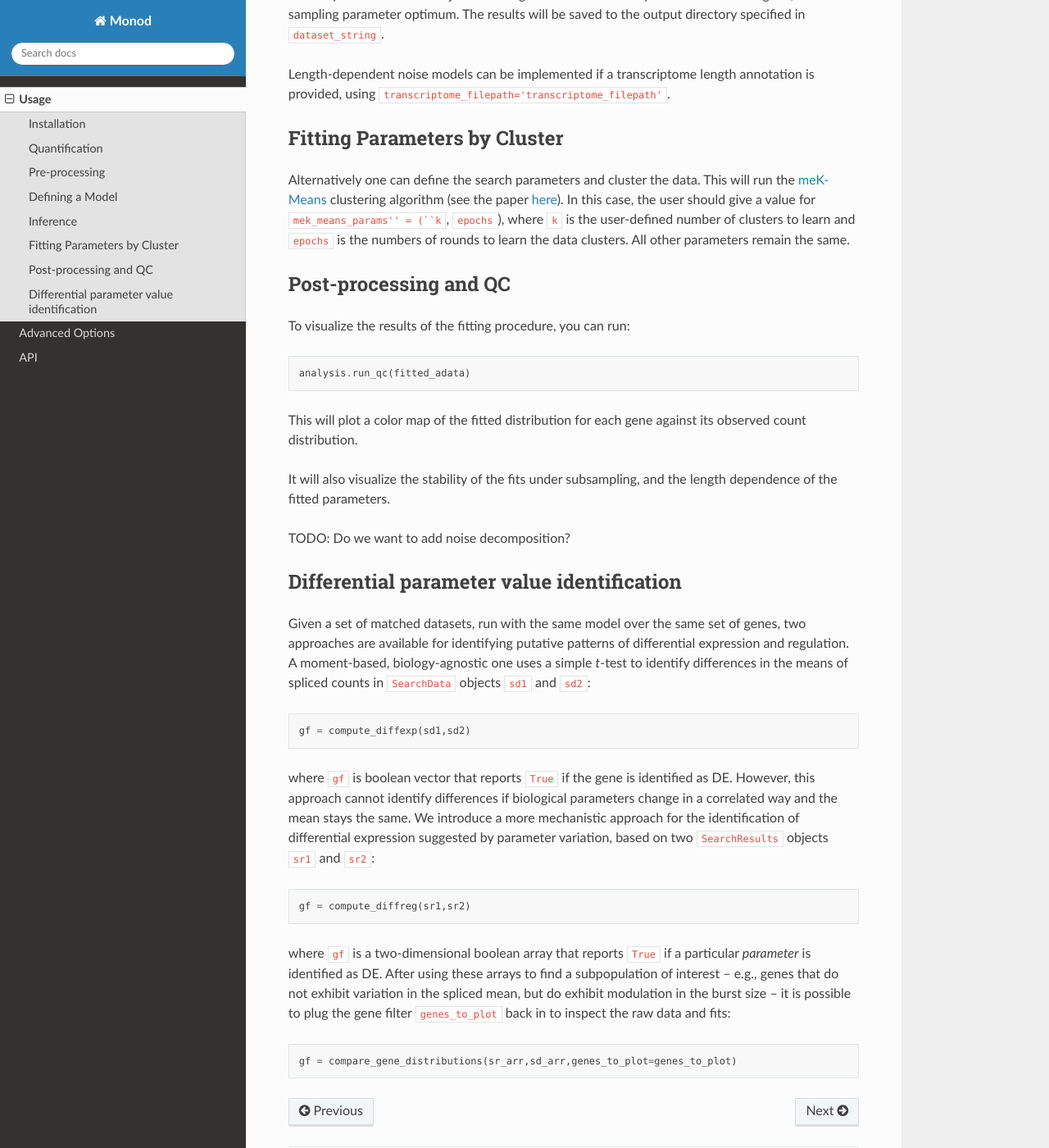
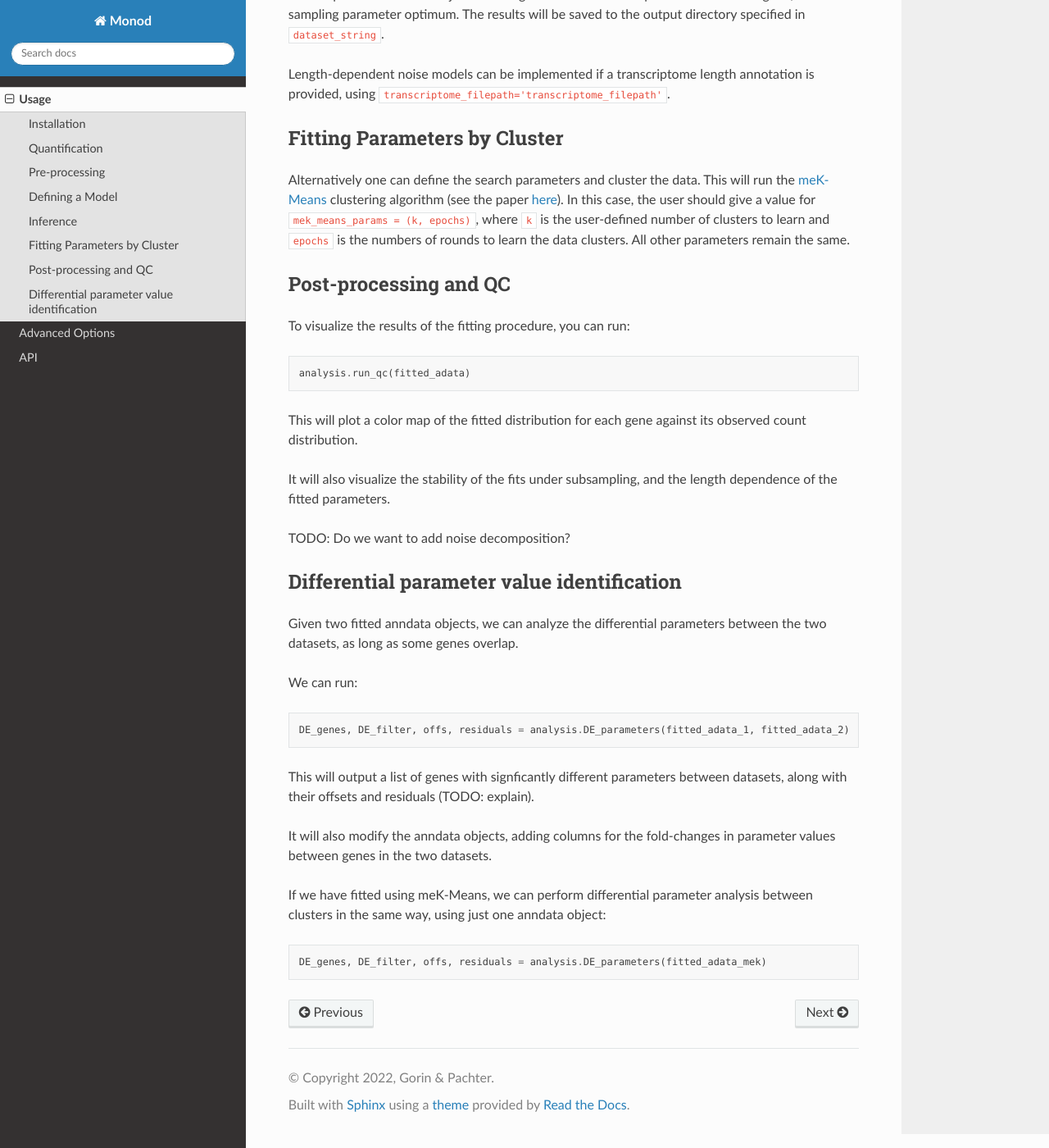
Before and after one commit to pachterlab/monod_examples, a Sphinx documentation site: the page built from docs/source/usage.rst, in a window 1280 px wide and 1400 px high, scrolled down 1930 px. Shown: the whole window at 82% size. Built offline with Sphinx 7.4.7 and the Read the Docs theme 3.1.0, drawn with Linux system fonts in a browser that asks for light colours; some of the changed text lies outside the part shown.

Commit message:
Update usage.rst
DE params

```diff
--- a/docs/source/usage.rst
+++ b/docs/source/usage.rst
@@ -93,7 +93,7 @@ Length-dependent noise models can be implemented if a transcriptome length annot
 Fitting Parameters by Cluster
 -------------------
 
-Alternatively one can define the search parameters and cluster the data. This will run the `meK-Means <https://github.com/pachterlab/CGP_2023/>`_ clustering algorithm (see the paper `here <https://www.biorxiv.org/content/10.1101/2023.09.17.558131v2>`_). In this case, the user should give a value for ``mek_means_params'' = (``k``, ``epochs``), where ``k`` is the user-defined number of clusters to learn and ``epochs`` is the numbers of rounds to learn the data clusters. All other parameters remain the same.
+Alternatively one can define the search parameters and cluster the data. This will run the `meK-Means <https://github.com/pachterlab/CGP_2023/>`_ clustering algorithm (see the paper `here <https://www.biorxiv.org/content/10.1101/2023.09.17.558131v2>`_). In this case, the user should give a value for ``mek_means_params = (k, epochs)``, where ``k`` is the user-defined number of clusters to learn and ``epochs`` is the numbers of rounds to learn the data clusters. All other parameters remain the same.
 
 Post-processing and QC
 ----------------
@@ -114,20 +114,21 @@ TODO: Do we want to add noise decomposition?
 
 Differential parameter value identification
 ----------------
-Given a set of matched datasets, run with the same model over the same set of genes, two approaches are available for identifying putative patterns of differential expression and regulation. A moment-based, biology-agnostic one uses a simple *t*-test to identify differences in the means of spliced counts in ``SearchData`` objects ``sd1`` and ``sd2``:
+
+Given two fitted anndata objects, we can analyze the differential parameters between the two datasets, as long as some genes overlap.
+
+We can run:
 
 .. code-block:: python
 
- gf = compute_diffexp(sd1,sd2)
+ DE_genes, DE_filter, offs, residuals = analysis.DE_parameters(fitted_adata_1, fitted_adata_2)
 
-where ``gf`` is boolean vector that reports ``True`` if the gene is identified as DE. However, this approach cannot identify differences if biological parameters change in a correlated way and the mean stays the same. We introduce a more mechanistic approach for the identification of differential expression suggested by parameter variation, based on two ``SearchResults`` objects ``sr1`` and ``sr2``:
+This will output a list of genes with signficantly different parameters between datasets, along with their offsets and residuals (TODO: explain).
+
+It will also modify the anndata objects, adding columns for the fold-changes in parameter values between genes in the two datasets.
+
+If we have fitted using meK-Means, we can perform differential parameter analysis between clusters in the same way, using just one anndata object:
 
 .. code-block:: python
 
- gf = compute_diffreg(sr1,sr2)
-
-where ``gf`` is a two-dimensional boolean array that reports ``True`` if a particular *parameter* is identified as DE. After using these arrays to find a subpopulation of interest -- e.g., genes that do not exhibit variation in the spliced mean, but do exhibit modulation in the burst size -- it is possible to plug the gene filter ``genes_to_plot`` back in to inspect the raw data and fits:
-
-.. code-block:: python
-
- gf = compare_gene_distributions(sr_arr,sd_arr,genes_to_plot=genes_to_plot)
+ DE_genes, DE_filter, offs, residuals = analysis.DE_parameters(fitted_adata_mek)
```
Also changed, not shown: other parts of docs/source/usage.rst (+1 -1 lines).
